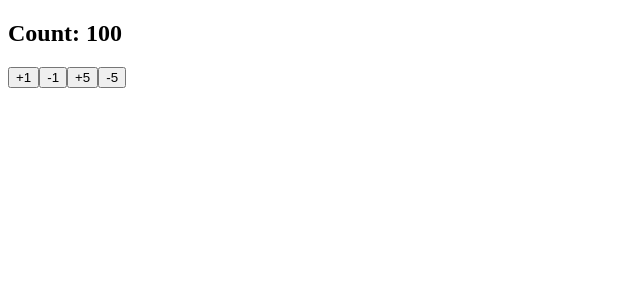
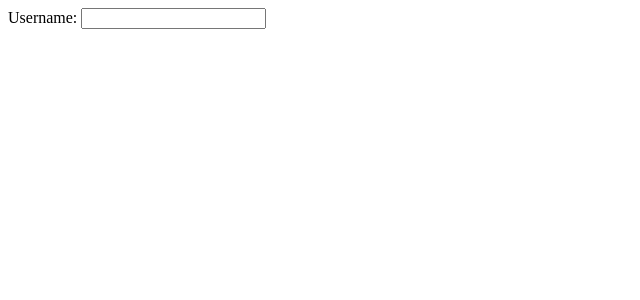
Before and after one commit to curder/react-demo, a React (Create React App) app in the folder 09-react-hooks/: page / in a window 1280 px wide. Shown: the top 300 px of the page, without its empty margins (0-640 px from the left). Built offline with nearby package versions, Linux system fonts and the light colour scheme.

Commit message:
feat: add useId hook implementation and update README with usage example

```diff
--- /dev/null
+++ b/09-react-hooks/src/10-useId/App.jsx
@@ -0,0 +1,16 @@
+import React, { memo, useId } from 'react'
+
+const App = memo(() => {
+    // useId() 会返回一个唯一的 id
+    const usernameId = useId();
+
+    return (
+        <div>
+            <label htmlFor={usernameId}>
+                Username: <input type="text" id={usernameId} />
+            </label>
+        </div>
+    )
+})
+
+export default App
--- a/09-react-hooks/src/index.js
+++ b/09-react-hooks/src/index.js
@@ -1,9 +1,9 @@
 import React from 'react'
 import ReactDOM from 'react-dom/client'
 // import { UserContext, ThemeContext } from './03-useContext/contexts'
-import { Provider } from 'react-redux'
-import store from './09-redux-hooks/store'
-import App from './09-redux-hooks/App'
+// import { Provider } from 'react-redux'
+// import store from './09-redux-hooks/store'
+import App from './10-useId/App'
 
 
 const root = ReactDOM.createRoot(document.getElementById('root'));
@@ -12,9 +12,9 @@ root.render(
   //   <UserContext.Provider value={{ name: 'Zhangsan', age: 18 }}>
   //     <ThemeContext.Provider value={{ theme: 'dark', fontSize: '16px' }}>
 
-  <Provider store={store}>
-    <App />
-  </Provider>
+  // <Provider store={store}>
+  <App />
+  // </Provider>
   // </ThemeContext.Provider>
   // </UserContext.Provider>
   // </React.StrictMode>
```
Also changed, not shown: 1 other file (tests, documents, lock files or other folders).
